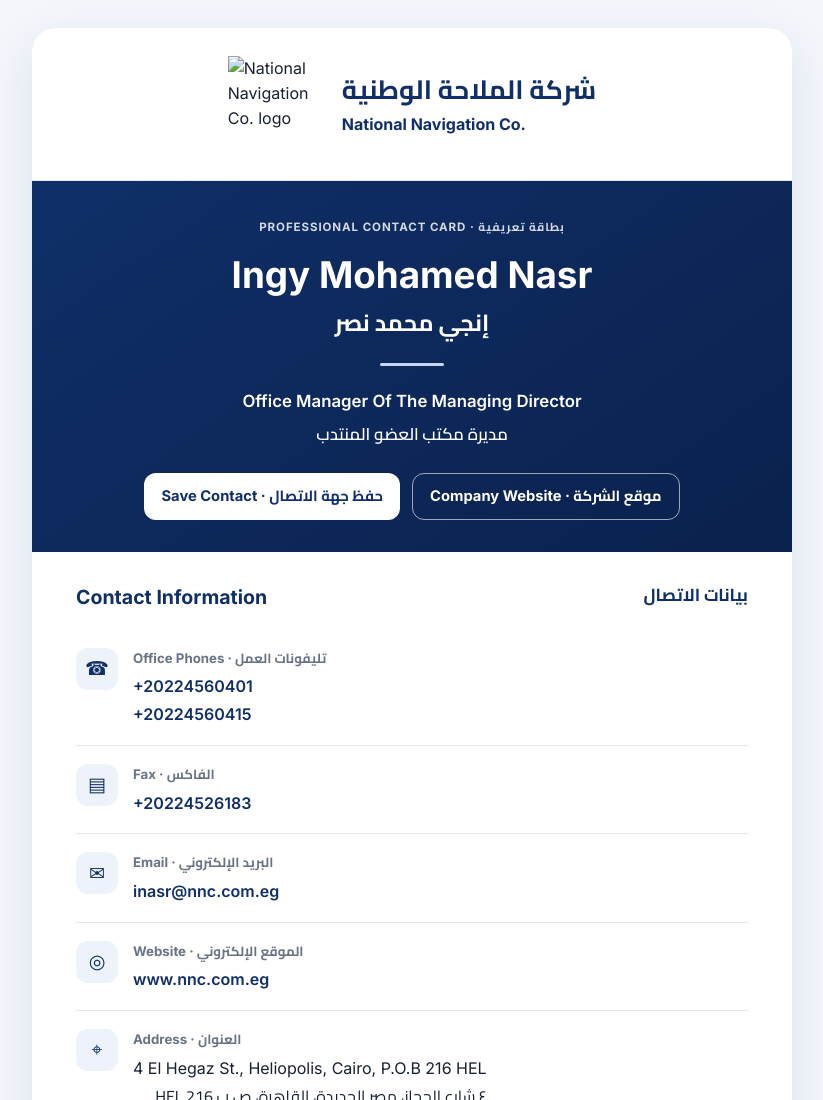
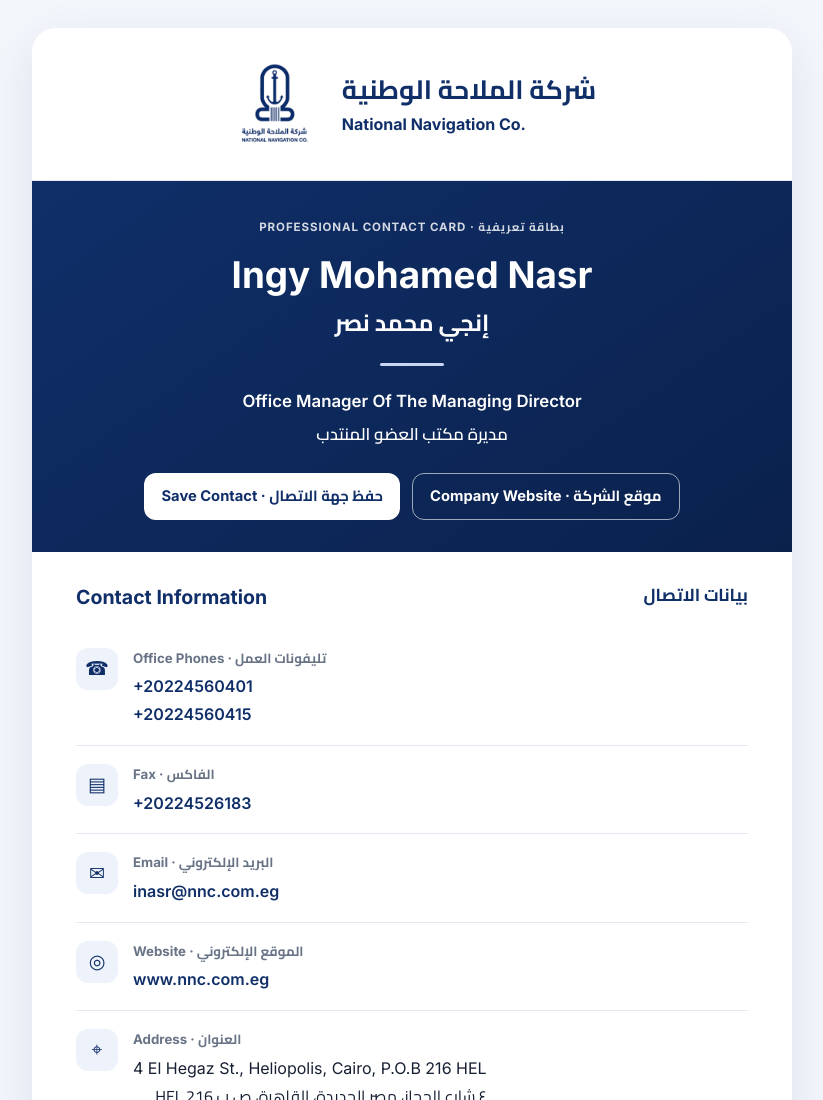
Before and after one commit to mahmoudgoba777/ingy, a plain HTML site: page index.html in a window 1280 px wide. Shown: the top 1100 px of the page, without its empty margins (228-1051 px from the left). Drawn offline with Linux system fonts and the light colour scheme.

Commit message:
Update logo image source in index.html

```diff
--- a/index.html
+++ b/index.html
@@ -12,7 +12,7 @@
 <body>
 <main class="page">
   <header class="brand">
-    <img class="logo" src="assets/nnc-logo.png" alt="National Navigation Co. logo">
+<img src="nnc-logo.png" alt="National Navigation Co. logo" class="logo">
     <div class="brand-name">
       <h1 lang="ar" dir="rtl">شركة الملاحة الوطنية</h1>
       <p>National Navigation Co.</p>
```
